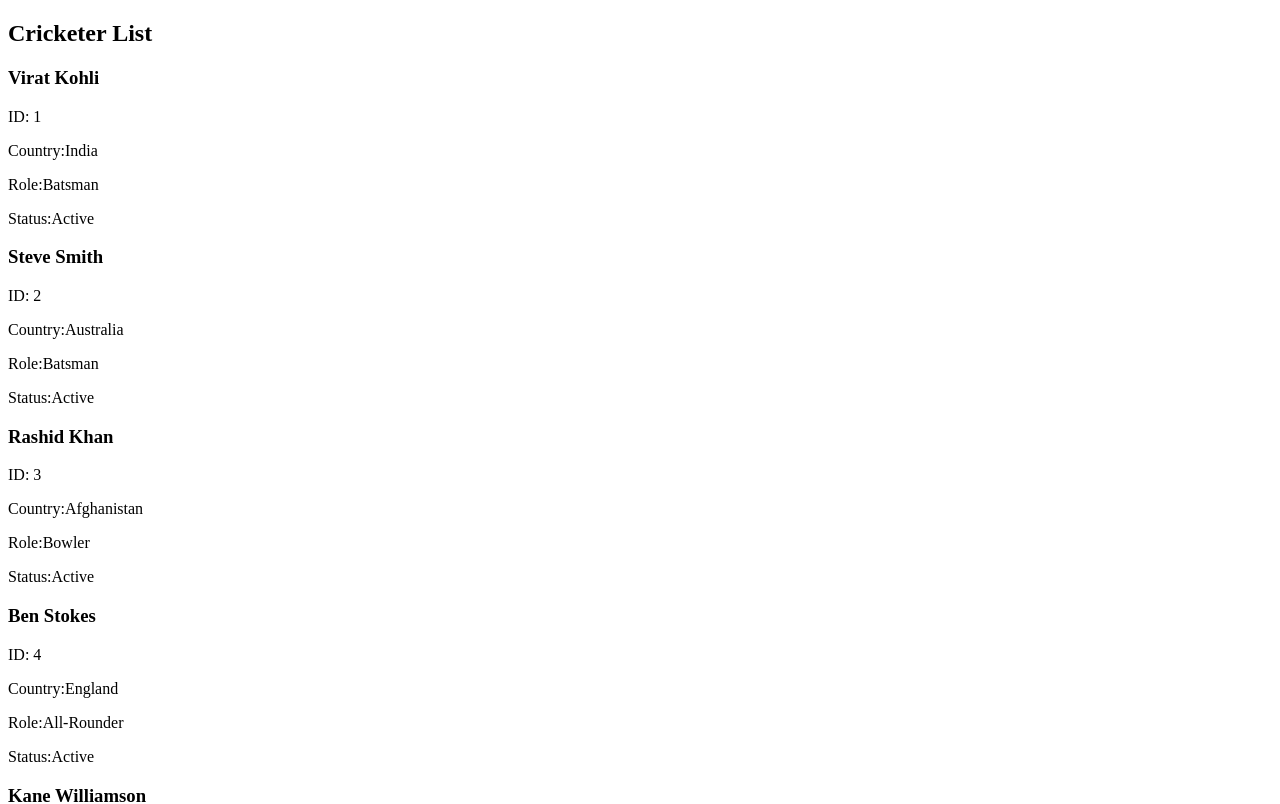
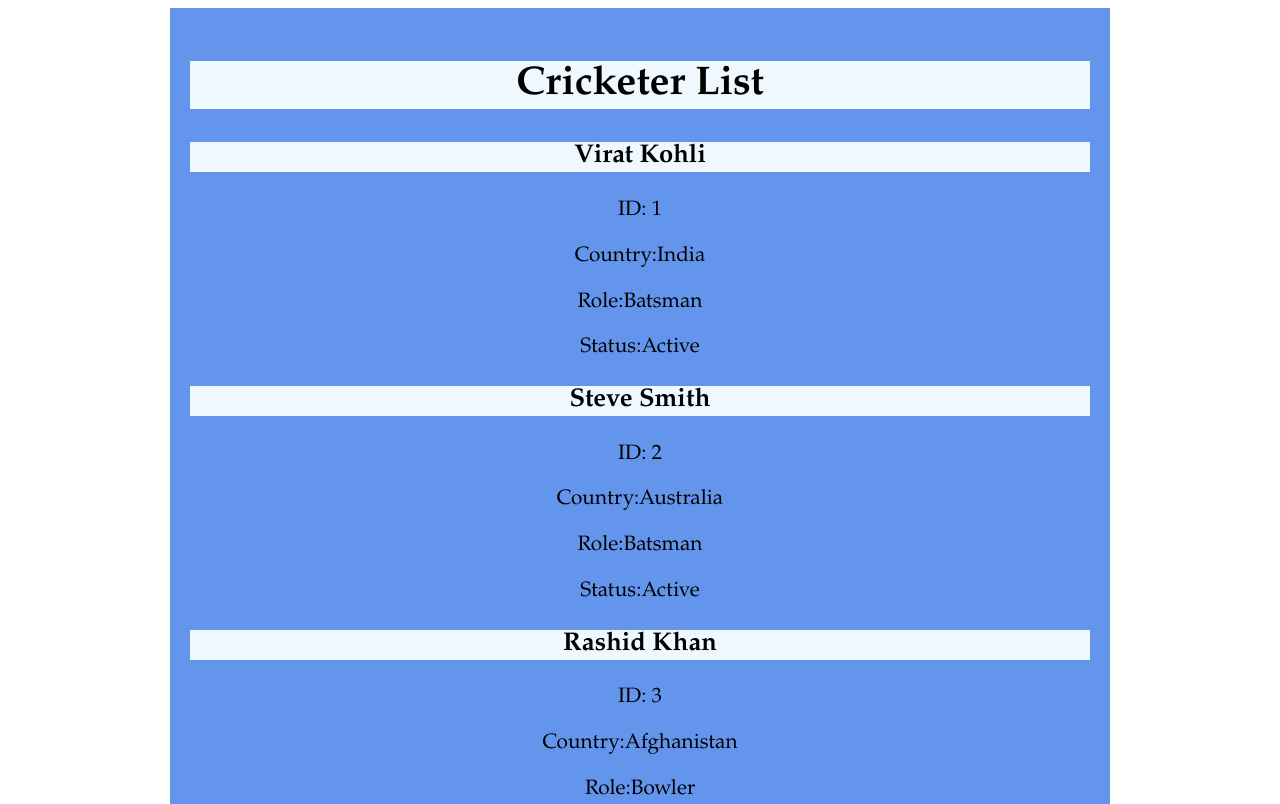
Before and after one commit to Sakshi2336/Sakshi_Patel_Learning_Angular, an Angular app: page / in a window 1280 px wide. Shown: the top 804 px of the page. Built offline with nearby package versions, Linux system fonts and the light colour scheme.

Commit message:
Add css styles

```diff
--- a/src/app/app.component.css
+++ b/src/app/app.component.css
@@ -0,0 +1,22 @@
+.container{
+  max-width: 900px;
+  margin: 0 auto;
+  padding: 20px;
+  background-color: cornflowerblue;
+  font-family: "Book Antiqua";
+  text-align: center;
+}
+
+h2{
+  background-color: aliceblue;
+  font-size:2.5em;
+}
+
+h3{
+  background-color: aliceblue;
+  font-size: 1.6em;
+}
+
+p{
+  font-size: 1.3em;
+}
```
